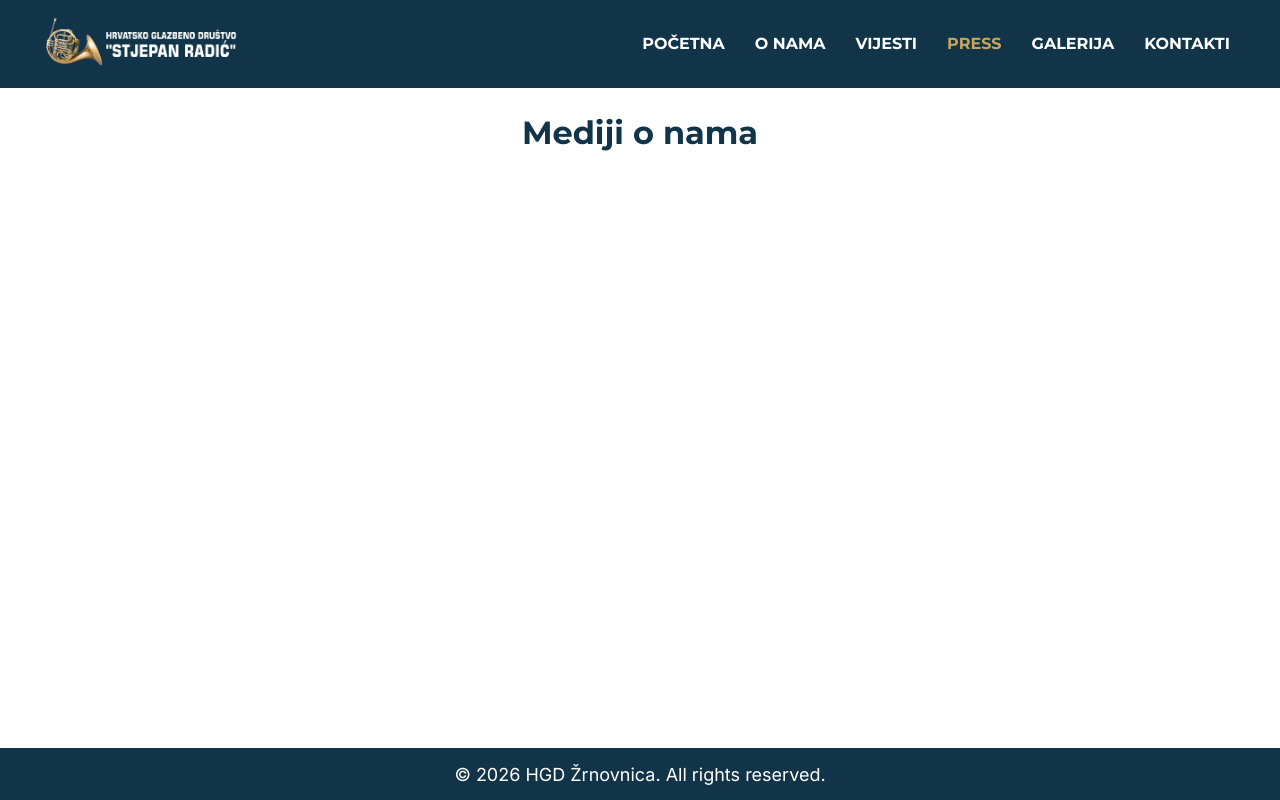
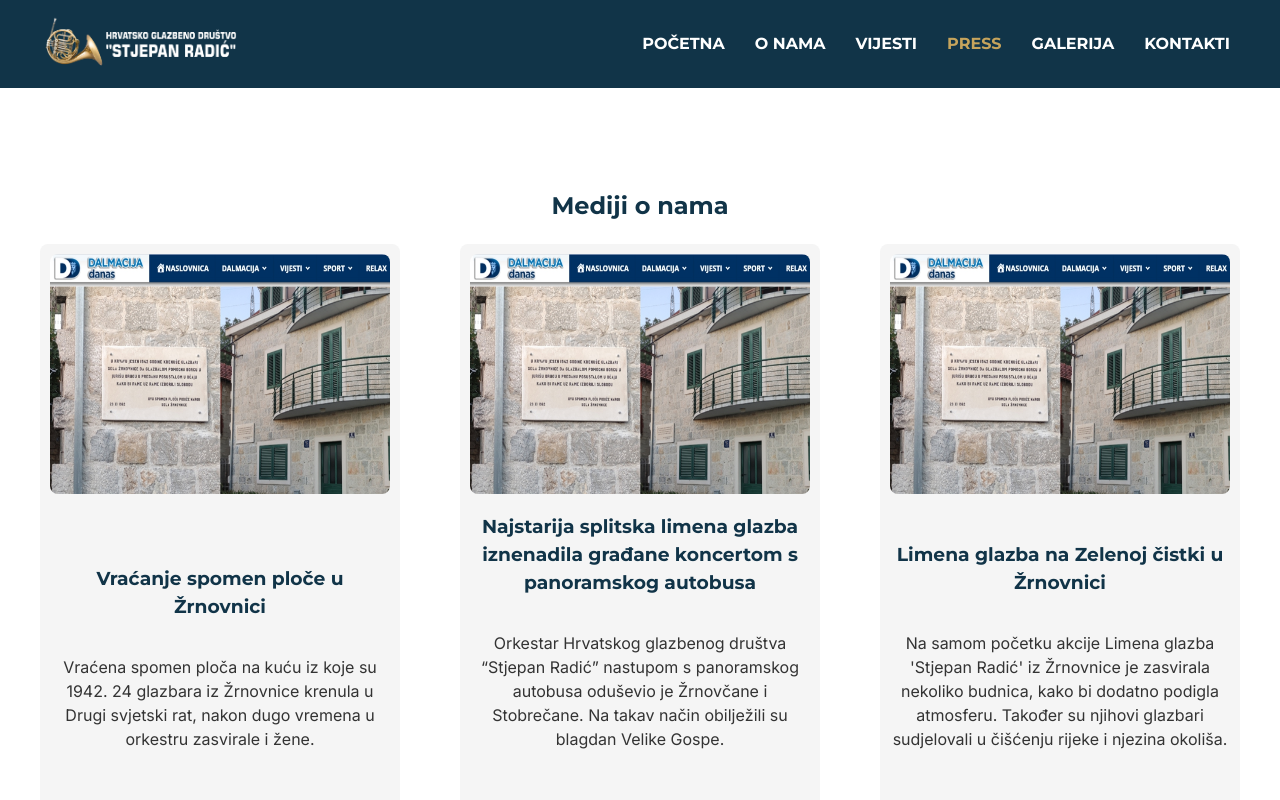
Before and after one commit to KonnyDaugh/HGD-Stjepan-Radic, a React (Vite) app: page /press in a window 1280 px wide. Shown: the top 800 px of the page. Built offline with nearby package versions, Linux system fonts and the light colour scheme.

Commit message:
Made a press-card; built a press page

```diff
--- a/src/components/ui/Cards/NewsCard.jsx
+++ b/src/components/ui/Cards/NewsCard.jsx
@@ -1,7 +1,7 @@
 import divider from '../../../assets/decorations/divider.webp';
 import './NewsCard.css';
 
-function NewsCard({ title, date, text, image }) {
+function NewsCard({ title, date, image }) {
   return (
     <article className="news-card">
       <img src={image} alt={title} className="news-card__image" />
--- /dev/null
+++ b/src/components/ui/Cards/PressCard.css
@@ -0,0 +1,37 @@
+.press-card {
+  max-width: 340px;
+  display: flex;
+  flex-direction: column;
+  justify-content: space-between;
+  padding: 10px 10px 20px 10px;
+  background-color: #f5f5f5;
+  border-radius: 8px;
+}
+
+.press-card:hover {
+  transform: translateY(-6px);
+  box-shadow: 0 10px 25px rgba(0, 0, 0, 0.12);
+}
+
+.press-card__image {
+  width: 100%;
+  height: 240px;
+  border-radius: 8px;
+}
+
+.press-card__content {
+  display: flex;
+  flex-direction: column;
+  justify-content: space-between;
+  align-items: center;
+}
+
+.press-card__text {
+  font-size: 16px;
+  color: var(--color-text);
+  text-align: center;
+}
+
+.press-card__press-name {
+  font-size: 14px;
+}
--- /dev/null
+++ b/src/components/ui/Cards/PressCard.jsx
@@ -0,0 +1,19 @@
+import divider from '../../../assets/decorations/divider.webp';
+import './PressCard.css';
+
+function PressCard({ title, press, text, image }) {
+  return (
+    <article className="press-card">
+      <img src={image} alt={title} className="press-card__image" />
+
+      <div className="press-card__content">
+        <h3 className="press-card__title">{title}</h3>
+        <p className='press-card__text'>{text}</p>
+        <img src={divider} alt="divider" className="divider"/>
+        <p className='press-card__press-name' >{press}</p>
+      </div>
+    </article>
+  );
+}
+
+export default PressCard;
--- /dev/null
+++ b/src/pages/Press.css
@@ -0,0 +1,16 @@
+.container {
+  max-width: 1200px;
+  margin: 0 auto;
+  padding: 80px 0;
+}
+
+.container__press {
+  display: flex;
+  flex-direction: column;
+  justify-content: space-between;
+}
+
+.press__list {
+  display: flex;
+  justify-content: space-between;
+}
--- a/src/pages/Press.jsx
+++ b/src/pages/Press.jsx
@@ -1,3 +1,34 @@
-export default function Press() {
-  return <h1>Mediji o nama</h1>
+import './Press.css';
+import PressCard from '../components/ui/Cards/PressCard';
+import img from '../assets/images/press-1.jpg';
+
+function Press() {
+  return (
+    <section className='press' >
+        <div className="container">
+            <div className="container__press">
+                <h1>Mediji o nama</h1>
+                <div className="press__list">
+                    <PressCard
+                    title="Vraćanje spomen ploče u Žrnovnici"
+                    press="Dalmacija Danas"
+                    text="Vraćena spomen ploča na kuću iz koje su 1942. 24 glazbara iz Žrnovnice krenula u Drugi svjetski rat, nakon dugo vremena u orkestru zasvirale i žene."
+                    image={img}/>
+                    <PressCard
+                    title="Najstarija splitska limena glazba iznenadila građane koncertom s panoramskog autobusa"
+                    press="Dalmacija Danas"
+                    text="Orkestar Hrvatskog glazbenog društva “Stjepan Radić” nastupom s panoramskog autobusa oduševio je Žrnovčane i Stobrečane. Na takav način obilježili su blagdan Velike Gospe."
+                    image={img}/>
+                    <PressCard
+                    title="Limena glazba na Zelenoj čistki u Žrnovnici"
+                    press="Dalmacija Danas"
+                    text="Na samom početku akcije Limena glazba 'Stjepan Radić' iz Žrnovnice je zasvirala nekoliko budnica, kako bi dodatno podigla atmosferu. Također su njihovi glazbari sudjelovali u čišćenju rijeke i njezina okoliša."
+                    image={img}/>
+                </div>
+            </div>
+        </div>
+    </section>
+  )
 }
+
+export default Press;
```
Also changed, not shown: src/assets/images/press-1.jpg (added).
